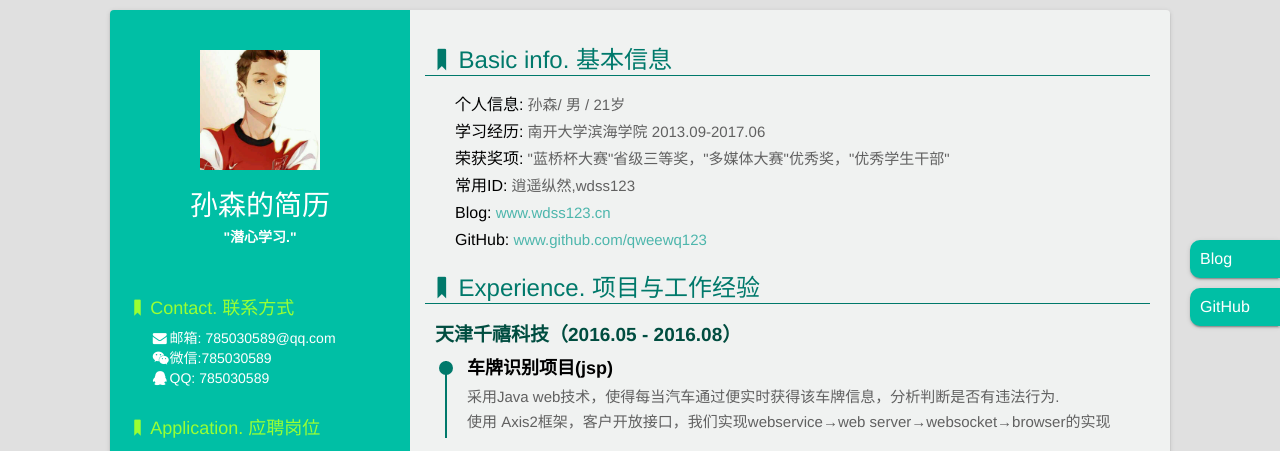
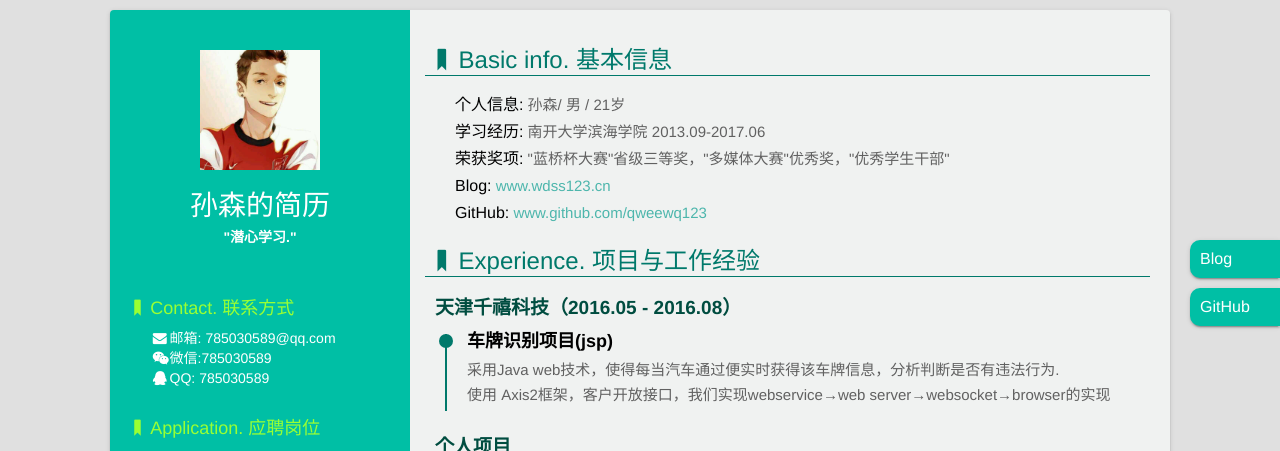
Before and after one commit to qweewq123/resume, a website: page index.html in a window 1280 px wide. Shown: the top 451 px of the page. Drawn offline with Linux system fonts and the light colour scheme.

Commit message:
Update index.html

```diff
--- a/index.html
+++ b/index.html
@@ -106,7 +106,6 @@
                     <dd><span>个人信息:</span> 孙森/ 男 / 21岁</dd>
                      <dd><span>学习经历:</span> 南开大学滨海学院 2013.09-2017.06</dd>
                     <dd><span>荣获奖项:</span> "蓝桥杯大赛"省级三等奖，"多媒体大赛"优秀奖，"优秀学生干部"</dd>
-                    <dd><span>常用ID:</span> 逍遥纵然,wdss123</dd>
                     <dd><span>Blog:</span> <a href="http://www.wdss123.cn/" target="_blank">www.wdss123.cn</a></dd>
                     <dd><span>GitHub:</span> <a href="https://github.com/qweewq123" target="_blank">www.github.com/qweewq123</a></dd>
                 </li>
```
